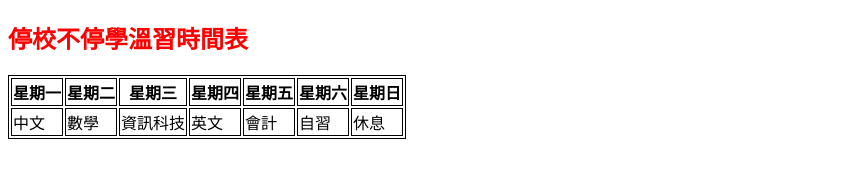
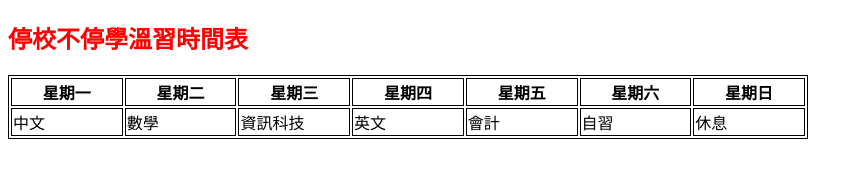
Before and after one commit to Ieonggg/Homework, a plain HTML site: page ex209/index.html in a window 1280 px wide. Shown: the whole page, without its empty margins (0-863 px from the left). Drawn offline with Linux system fonts and the light colour scheme.

Commit message:
Update index.html

```diff
--- a/ex209/index.html
+++ b/ex209/index.html
@@ -6,7 +6,7 @@
     <meta name="viewport" content="width=device-width, initial-scale=1.0">
     <title>ex209</title>
       <style>
-          table, th, td {
+          table, th, td {width: 800px;
               border: 1px solid black
           }
       </style>
```
